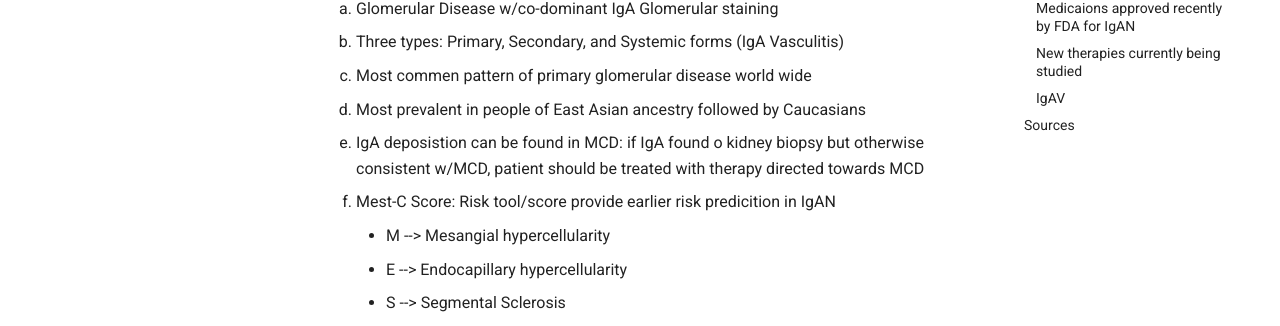
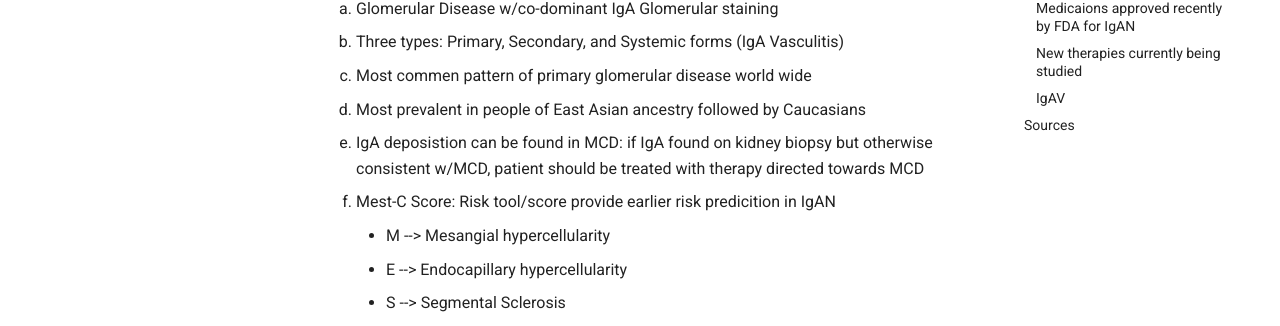
Before and after one commit to TTUNEPH2025/GN, an MkDocs documentation site: the page built from docs/IGAN.md, in a window 1280 px wide and 900 px high. Shown: the part 358-684 px from the top of the window. Built offline with MkDocs 1.6.1 and Material for MkDocs 9.7.7, drawn with Linux system fonts in a browser that asks for light colours.

```diff
--- a/docs/IGAN.md
+++ b/docs/IGAN.md
@@ -5,7 +5,7 @@
       2. Three types: Primary, Secondary, and Systemic forms (IgA Vasculitis)
       3. Most commen pattern of primary glomerular disease world wide
       4. Most prevalent in people of East Asian ancestry followed by Caucasians
-      5. IgA deposistion can be found in MCD: if IgA found o kidney biopsy but otherwise consistent w/MCD, patient should be treated with therapy directed towards MCD
+      5. IgA deposistion can be found in MCD: if IgA found on kidney biopsy but otherwise consistent w/MCD, patient should be treated with therapy directed towards MCD
       6. Mest-C Score: Risk tool/score provide earlier risk predicition in IgAN
          - M --> Mesangial hypercellularity
          - E --> Endocapillary hypercellularity
```
